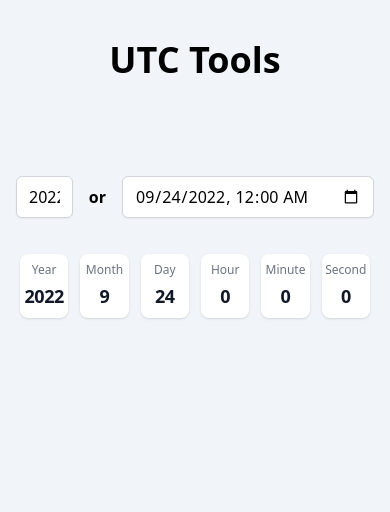
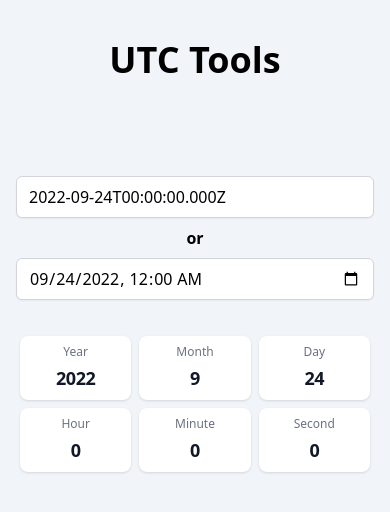
Before and after one commit to emilyyleung/utc-tools, a Next.js app: page /utc-tools/ in a window 390 px wide. Shown: the top 512 px of the page. Built offline with nearby package versions, Linux system fonts and the light colour scheme.

Commit message:
responsive mobile

```diff
--- a/components/Stats/SimpleStats.js
+++ b/components/Stats/SimpleStats.js
@@ -1,7 +1,7 @@
 export default function SimpleStats({ data }) {
   return (
     <div className="min-w-full">
-      <dl className="mt-5 grid grid-flow-col auto-cols-fr gap-3 md:gap-5 px-5 md:px-0">
+      <dl className="mt-5 grid sm:grid-flow-col auto-cols-fr grid-cols-3 gap-2 sm:gap-3 md:gap-5 px-5 md:px-0">
         {data.map((item) => (
           <div
             key={item.key}
--- a/pages/index.js
+++ b/pages/index.js
@@ -49,7 +49,7 @@ export default function Home() {
       {/* <Header /> */}
       <div className="mx-auto max-w-4xl grid grid-cols-1 gap-4 py-10 justify-items-center">
         <h1 className="text-4xl font-bold pb-20 dark:text-white">UTC Tools</h1>
-        <div className="grid grid-cols-[1fr_auto_1fr] place-items-center w-full px-4 md:px-0">
+        <div className="grid sm:grid-cols-[1fr_auto_1fr] place-items-center w-full px-4 md:px-0">
           <div className="w-full md:w-56 justify-self-end">
             <InputHiddenLabel
               label="Hello"
@@ -62,7 +62,7 @@ export default function Home() {
               setOtherValue={setDatetime}
             />
           </div>
-          <div className="px-4 font-semibold dark:text-white">or</div>
+          <div className="px-4 font-semibold dark:text-white py-2">or</div>
           <div className="w-full md:w-56 justify-self-start">
             <DateTimePicker
               value={timestamp}
```
